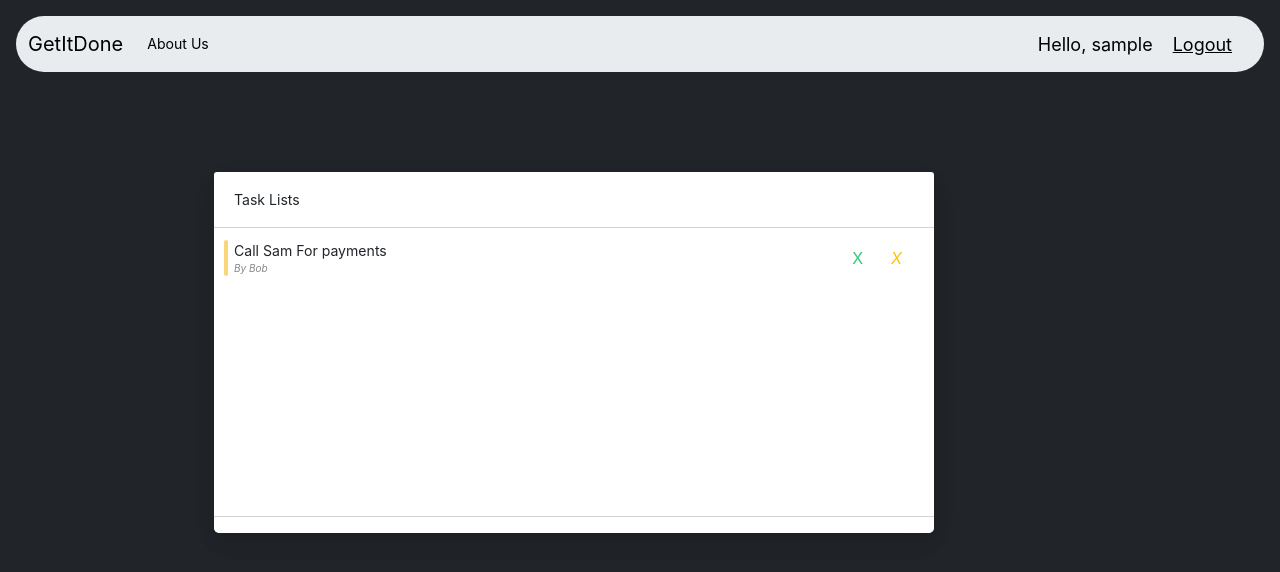
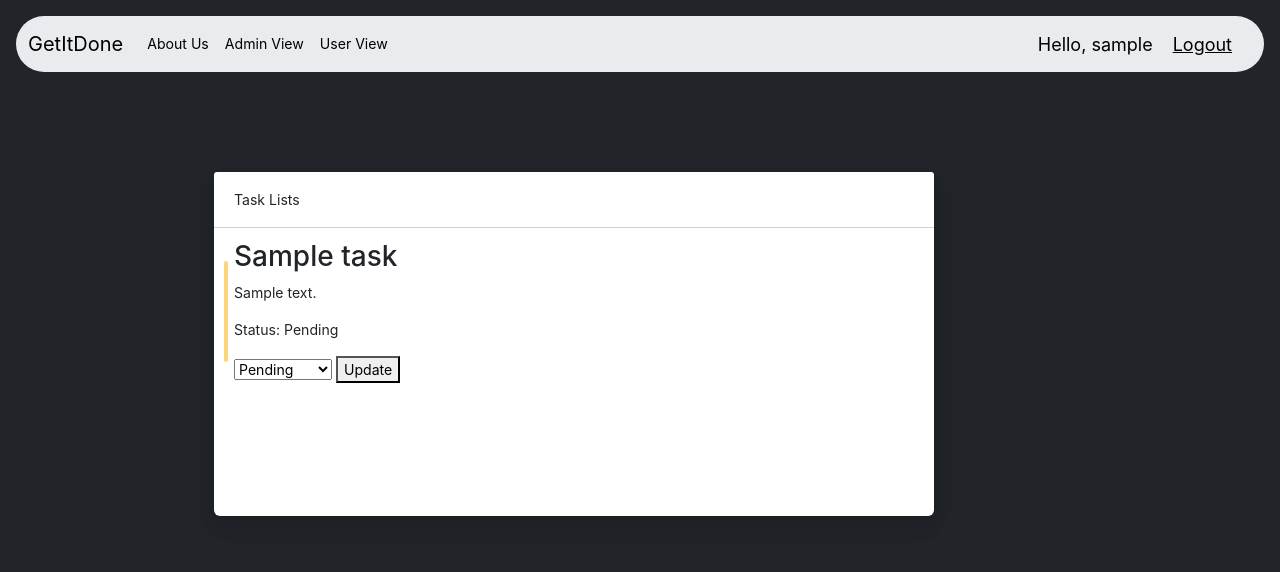
Before and after one commit to gomez-marifer/3340finalProject, a Django app: page /tasks/ in a window 1280 px wide. Shown: the top 572 px of the page. Run offline with Django 5.2, Linux system fonts and the light colour scheme; a user stored in the database is signed in; tables that the repository leaves empty hold one stand-in row (values such as "Sample post").

Commit message:
added page authentications and task updates

```diff
--- a/app/admin.py
+++ b/app/admin.py
@@ -4,3 +4,4 @@
 from .models import *
 
 admin.site.register(Customer)
+admin.site.register(Task)
--- a/app/forms.py
+++ b/app/forms.py
@@ -2,6 +2,8 @@
 from django.contrib.auth.forms import UserCreationForm
 from django.contrib.auth.models import User
 from django import forms
+from django.forms import ModelForm
+from .models import Task
 
 
 #from .models import Order
@@ -15,3 +17,8 @@
     class Meta:
         model = User
         fields = ['username', 'email', 'password1', 'password2']
+
+class TaskForm(ModelForm):
+    class Meta:
+        model = Task
+        fields = ['title', 'description', 'status']  # User is excluded as it's auto-set in views
--- a/app/models.py
+++ b/app/models.py
@@ -1,4 +1,5 @@
 from django.db import models
+from django.contrib.auth.models import User
 
 # Create your models here.
 class Customer(models.Model):
@@ -9,3 +10,19 @@
 
     def __str__(self):
         return self.name
+
+class Task(models.Model):
+    STATUS_CHOICES = [
+        ('pending', 'Pending'),
+        ('in_progress', 'In Progress'),
+        ('completed', 'Completed'),
+    ]
+
+    user = models.ForeignKey(User, on_delete=models.CASCADE)  # Link to User
+    title = models.CharField(max_length=200)
+    description = models.TextField(null=True, blank=True)
+    status = models.CharField(max_length=20, choices=STATUS_CHOICES, default='pending')
+    date_created = models.DateTimeField(auto_now_add=True)
+
+    def __str__(self):
+        return f"{self.title} ({self.user.username})"
--- a/app/templates/navbar.html
+++ b/app/templates/navbar.html
@@ -19,7 +19,12 @@
           <li class="nav-item">
             <a class="nav-link active" aria-current="page" href="/aboutUs">About Us</a>
           </li>
-
+          <li class="nav-item">
+            <a class="nav-link active" aria-current="page" href="/administrator">Admin View</a>
+          </li>
+          <li class="nav-item">
+            <a class="nav-link active" aria-current="page" href="/tasks">User View</a>
+          </li>
         </ul>
       </div>
 
--- a/app/templates/tasks.html
+++ b/app/templates/tasks.html
@@ -23,16 +23,22 @@
                       <div class="widget-content-wrapper">
                         <div class="widget-content-left mr-2">
                         </div>
-                        <div class="widget-content-left">
-                          <div class="widget-heading">Call Sam For payments</div>
-                          <div class="widget-subheading"><i>By Bob</i></div>
-                        </div>
-                      <div class="widget-content-right">
-                        <button class="border-0 btn-transition btn btn-outline-success">
-                          <i class="fa fa-check"></i>X</button>
-                          <button class="border-0 btn-transition btn btn-outline-warning">
-                         <i class="fa fa-trash">X</i>
-
+                        {% for task in tasks %}
+                          <div>
+                            <h3>{{ task.title }}</h3>
+                            <p>{{ task.description }}</p>
+                            <p>Status: {{ task.get_status_display }}</p>
+                            <form method="POST" action="{% url 'update_task_status' task.id %}">
+                              {% csrf_token %}
+                              <select name="status">
+                                <option value="pending" {%if task.status == 'pending'%}selected{%endif%}>Pending</option>
+                                <option value="in_progress" {%if task.status == 'in_progress'%}selected{%endif%}>In Progress</option>
+                                <option value="completed" {%if task.status == 'completed'%}selected{%endif%}>Completed</option>
+                              </select>
+                              <button type="submit">Update</button>
+                            </form>
+                          </div>
+                        {% endfor %}
                         </button>
                       </div>
                       </div>
--- a/app/urls.py
+++ b/app/urls.py
@@ -8,6 +8,7 @@
     path('register/',views.registerPage, name = 'register'),
     path('aboutUs/',views.aboutUs, name = 'aboutUs'),
     path('tasks/',views.tasks, name = 'tasks'),
+    path('update_task/<int:pk>/', views.update_task_status, name='update_task_status'),
     path('administrator/',views.administrator, name = 'administrator'),
     path('logout/', views.logoutUser, name='logout'),
 
--- a/app/views.py
+++ b/app/views.py
@@ -4,12 +4,14 @@
 from django.contrib.auth.forms import UserCreationForm
 
 from django.contrib.auth import authenticate,login, logout
+from django.contrib.auth.models import Group
 
 from django.contrib import messages
 
 from django.contrib.auth.decorators import login_required
 from .models import *
-from .forms import CreateUserForm
+from .forms import CreateUserForm,TaskForm
+from .decorators import *
 
 # Create your views here.
 def registerPage(request):
@@ -23,6 +25,8 @@
             if form.is_valid():
                 form.save()
                 user = form.cleaned_data.get('username')
+                group = Group.objects.get(name='user')
+                user.groups.add(group)
                 messages.success(request, "Account was created for " + user)
 
                 return redirect('login')
@@ -60,8 +64,37 @@
 
 @login_required(login_url='login')
 def tasks(request):
-    return render(request, 'tasks.html',{})
+    user_tasks = Task.objects.filter(user=request.user)  # Fetch tasks for the logged-in user
+    form = TaskForm()
 
+    if request.method == 'POST':
+        form = TaskForm(request.POST)
+        if form.is_valid():
+            task = form.save(commit=False)
+            task.user = request.user  # Assign the logged-in user to the task
+            task.save()
+            return redirect('tasks')
+
+    context = {'tasks': user_tasks, 'form': form}
+    return render(request, 'tasks.html', context)
+
+@login_required(login_url='login')
+def update_task_status(request, pk):
+    task = Task.objects.get(id=pk)
+
+    # Ensure only the owner can update the task
+    if task.user != request.user:
+        return HttpResponse("Unauthorized", status=403)
+
+    if request.method == 'POST':
+        task.status = request.POST.get('status')
+        task.save()
+        return redirect('tasks')
+
+    return render(request, 'update_task.html', {'task': task})
+
+
+@admin_only
 def administrator(request):
     return render(request, 'admin.html',{})
 
```
Also changed, not shown: app/decorators.py (added, +37 -0 lines), app/migrations/0002_task.py (added).
